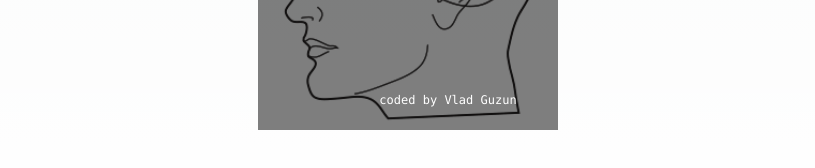
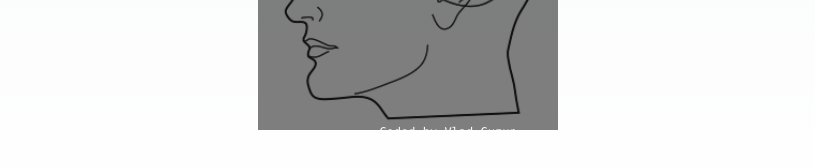
Before and after one commit to vlad-guzun/upgraded-portfolio, a Next.js app: page / in a window 1280 px wide. Shown: the part 3527-3695 px from the top of the page, without its empty margins (232-1047 px from the left). Built offline with nearby package versions, Linux system fonts and the light colour scheme.

Commit message:
fixed the mb

```diff
--- a/components/Footer.tsx
+++ b/components/Footer.tsx
@@ -19,8 +19,8 @@ const Footer = () => {
         >
           {/* Add a semi-transparent background for text readability */}
           <div className="bg-black bg-opacity-50 absolute inset-0"></div>
-          <span className="text-white text-xs absolute inset-0 flex items-center justify-center mt-60 ml-20">
-            coded by Vlad Guzun
+          <span className="text-white text-xs absolute inset-0 flex items-center justify-center mt-[302px]  0 ml-20">
+            Coded by Vlad Guzun
           </span>
         </div>
       </div>
```
